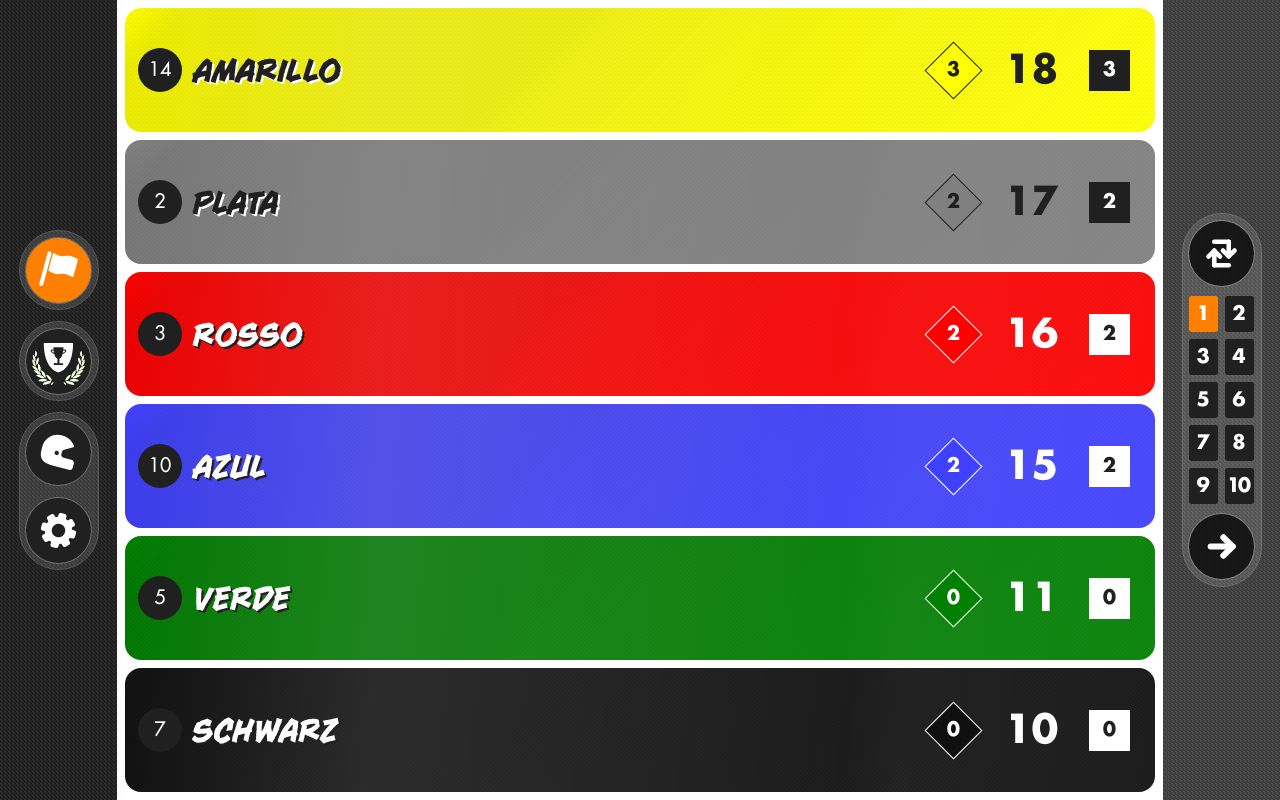
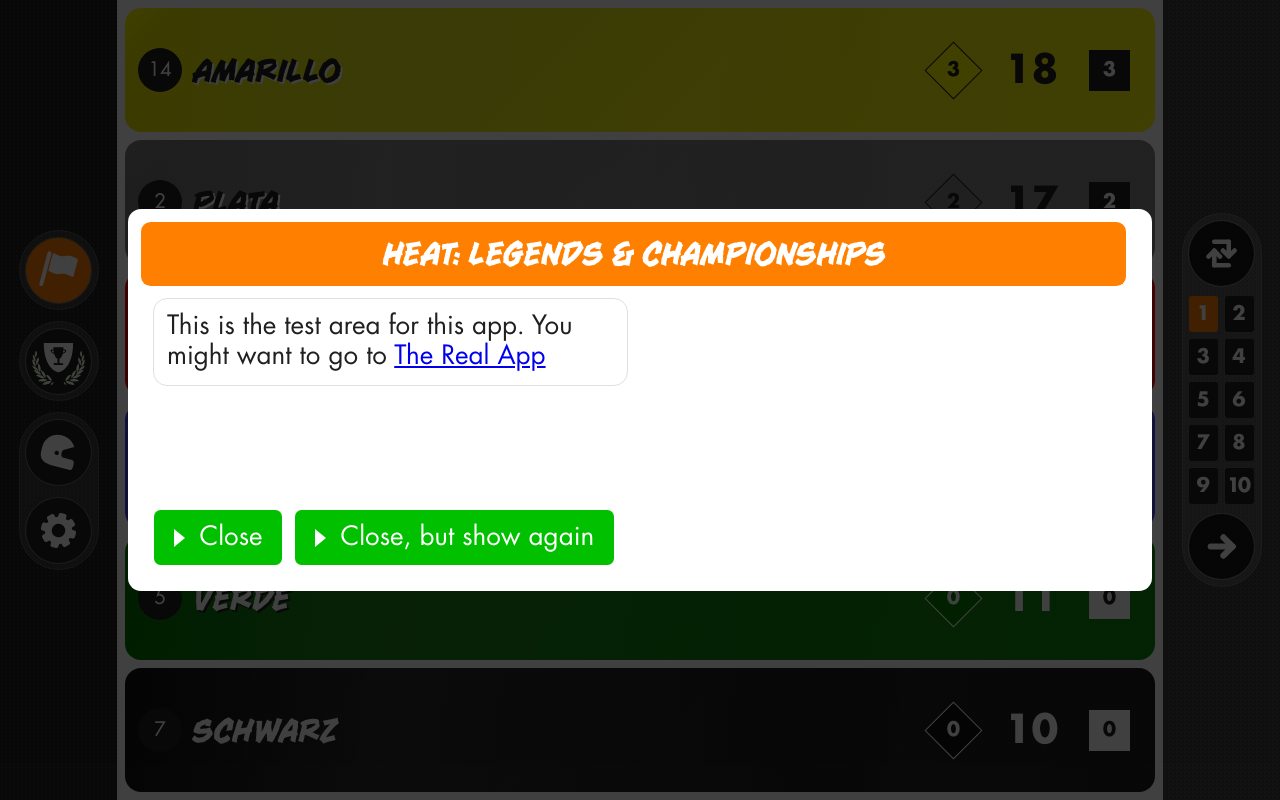
Before and after one commit to meewarwoowoo/heat-legends, a React (Vite) app: page / in a window 1280 px wide. Built offline with nearby package versions, Linux system fonts and the light colour scheme.

Commit message:
Added Hail message

```diff
--- a/src/App.css
+++ b/src/App.css
@@ -151,7 +151,7 @@
 #root main header h3  { font-size: 1em ; padding: 0 ; margin: 0.5em 0.5em 0.5em 0; }
 
 
-.action-do   { position: relative ; display: inline-block ; background-color:  var(--on) ; color:  var(--wht) ; border-radius: var(--edge) ; padding: 0.5em 0.75em 0.5em 1.75em ; font-family: var(--text-font);  cursor: pointer; }
+.action-do   { position: relative ; display: inline-block ; background-color:  var(--on) ; color:  var(--wht) ; border-radius: var(--edge) ; padding: 0.5em 0.75em 0.5em 1.75em ; font-family: var(--text-font);  cursor: pointer; white-space: nowrap ;}
 .action-do::before   { position: absolute  ; content: ''; top: calc( 50% - 0.325em )  ; left: 0.75em ; width: 0 ; height: 0 ; border: 0.375em solid transparent ; border-left-color: var(--wht) ; border-left-width: 0.45em  ; }
 .action-do:hover  { background-color:  var(--blk) ;  outline: 0.125em solid var(--hgh) ;  }
 .warning .action-do  { background-color:  var(--warning) ; }
@@ -172,7 +172,15 @@
 #root main.use--new-1963 .cnt--actions .action.season-1964  { display: flex ; }
 
 
-#over  { position: fixed ; inset: 0 ; display: grid ; align-items: center ; justify-items: center ; background-color: var(--blk-high) ; color: var(--wht) ; --edge: 0.25em  ; --gap: 0.5em  ; }
+#hail  { position: fixed ; inset: 0 ; z-index: 100 ;  display: grid ; align-items: center ; justify-items: center ; background-color: var(--blk-high) ; color: var(--wht) ; --edge: 0.25em  ; --gap: 0.5em  ; }
+#hail .ins  { max-width: 80%;  color: var(--blk) ; background-color: var(--wht) ; border-radius: 0.5em ; padding: 0.5em 1em 0.5em 0.5em ;  }
+#hail .ins p   { display: flex ; align-items: center ; justify-content: center ; gap: 0 ; width: 100% ; height: 100% ; border-radius: var(--edge) ; background-color: var(--heat); color: var(--wht) ; padding: 0.25em 0.5em; margin: 0 ; font-family: var(--font) ; font-weight: 400 ; text-transform: uppercase ; font-size: 1.5em ;}
+#hail .ins ul.notes  { display: grid ; gap: 0.5em ; grid-template: 1fr 1fr / 1fr 1fr ; align-items: stretch ; justify-items: stretch ; font-family: var(--text-font);  list-style-type: none ; padding: 0 ; margin: 0.5em ; }
+#hail .ins ul.notes li   { list-style-type: none ; padding: 0.5em ; margin: 0 ; outline: 1px solid var(--blk-low) ; border-radius: 0.5em ;  }
+#hail .ins ul.actions  { display: flex ; flex-flow: row wrap ; gap: 0.5em ; margin: 0 ; padding: 0.5em  ; list-style-type: none ; }
+#hail .ins ul.actions li  { list-style-type: none ; }
+
+#over  { position: fixed ; inset: 0 ; z-index: 100 ;  display: grid ; align-items: center ; justify-items: center ; background-color: var(--blk-high) ; color: var(--wht) ; --edge: 0.25em  ; --gap: 0.5em  ; }
 #over .ins  { max-width: 400px;  color: var(--blk) ; background-color: var(--wht) ; border-radius: 0.5em ; padding: 0.5em 1em 0.5em 0.5em ;  }
 #over .ins p  { margin: 0 ; padding: 0.5em  ; }
 #over .ins ul  { display: flex ; gap: 0.5em ; margin: 0 ; padding: 0.5em  ; list-style-type: none ; }
--- a/src/Config.jsx
+++ b/src/Config.jsx
@@ -1,6 +1,4 @@
 import React , { useState , useReducer } from 'react';
-import { defaultConfigJSON } from './localJSON';
-import { doToast , doConfirm } from './util/Utils';
 
 const Config = (props) => {
 	const [ showNumber , setShowNumber ] = useState(props.configJSON.showNumber);
@@ -19,13 +17,6 @@
 		workingConfigJSON[valueToEdit] = valueToSet ;
 		props.setConfigJSON(workingConfigJSON);
     };
-
-	const resetSettings = () => {
-		doConfirm("resetSettings?", () => {
-			props.setMain("Race") ;
-		});
-	};
-
 
 	return (
 		<>
--- a/src/Drivers.jsx
+++ b/src/Drivers.jsx
@@ -1,7 +1,7 @@
 import React, { useState } from 'react';
 import { defaultDriversJSON ,defaultDriversSpeedGridJSON } from './localJSON';
 import { DriverConfig } from './DriverConfig';
-import { doToast , doConfirm } from './util/Utils';
+import { doConfirm } from './util/Utils';
 
 import './Drivers.css';
 
--- /dev/null
+++ b/src/Hail.jsx
@@ -0,0 +1,30 @@
+import React, { useState } from 'react';
+
+
+const Hail = (props) => {
+	const [ hailed , setHailed ] = useState(props.configJSON.hailed);
+
+    function setLocalConfigJSON(valueToSet,valueToEdit){
+		let workingConfigJSON = {...props.configJSON};
+		workingConfigJSON[valueToEdit] = valueToSet ;
+		props.setConfigJSON(workingConfigJSON);
+    };
+
+	return (
+        !hailed &&
+		<div id="hail">
+            <div className="ins">
+                <p>Heat: Legends &amp; Championships</p>
+                <ul className="notes">
+                    <li>This is the test area for this app.  You might want to go to <a href="//heat.boardinthevillage.co.uk">The Real App</a></li>
+                </ul>
+                <ul className="actions">
+                    <li className="action-do" id="over--cancel" onClick={(e)=>{ setLocalConfigJSON(true,'hailed') ; setHailed(true);}}>Close</li>
+                    <li className="action-do" id="over--close" onClick={(e)=>{ setHailed(true);}}>Close, but show again</li>
+                </ul>
+            </div>
+        </div>
+	);
+};
+
+export default Hail;
--- a/src/Header.jsx
+++ b/src/Header.jsx
@@ -1,5 +1,4 @@
 import React from 'react';
-import { getActiveRaceIdx , getNumberWithOrdinal , getDriverFromId , getDriverArticleDataColour , getFlagFromTrack , getResultFromRace , getPointsFromRace , getTrackFromAbbr , doToast , doConfirm } from './util/Utils';
 
 
 const SeasonHeader = (props) => {
--- a/src/Main.jsx
+++ b/src/Main.jsx
@@ -7,6 +7,7 @@
 import Round from './Round';
 import Drivers from './Drivers';
 import Config from './Config';
+import Hail from './Hail';
 
 const Main = (props) => {
 
@@ -45,7 +46,7 @@
 	};
 
 	if (props.main === 'Race') {
-		return <Race {...props} {...backboneProps} />
+		return <><Race {...props} {...backboneProps} /><Hail {...backboneProps} /></>
 	};
 	if (props.main === 'Seasons') {
 		return <Seasons {...props} {...backboneProps} />
--- a/src/Race.jsx
+++ b/src/Race.jsx
@@ -1,6 +1,6 @@
 import React, { useState } from 'react';
 import { defaultDeckJSON , defaultDriversSpeedGridJSON } from './localJSON';
-import { shuffleDeck , doToast , doConfirm } from './util/Utils';
+import { shuffleDeck , doToast } from './util/Utils';
 import { shuffle , next  } from './images';
 import Driver from './Driver';
 import './Race.css';
--- a/src/Results.jsx
+++ b/src/Results.jsx
@@ -1,5 +1,5 @@
 import React from 'react';
-import { getActiveRaceIdx , getNumberWithOrdinal , getDriverFromId , getDriverArticleDataColour , getFlagFromTrack , getResultFromRace , getPointsFromRace , getTrackFromAbbr , doToast , doConfirm } from './util/Utils';
+import { getNumberWithOrdinal , getDriverFromId , getDriverArticleDataColour , getFlagFromTrack , getResultFromRace , getPointsFromRace , getTrackFromAbbr , doConfirm } from './util/Utils';
 import Header from './Header';
 import './Results.css';
 
--- a/src/Round.jsx
+++ b/src/Round.jsx
@@ -1,6 +1,6 @@
 import React, { useState , useReducer } from 'react';
 import { defaultPlacesJSON, defaultDeckJSON , defaultDriversSpeedGridJSON } from './localJSON';
-import { getTrackFromAbbr , getActiveRaceIdx , shuffleDeck , doToast , doConfirm } from './util/Utils';
+import { getActiveRaceIdx , shuffleDeck } from './util/Utils';
 import { shuffle , next } from './images';
 import Header from './Header';
 import Driver from './Driver';
@@ -15,7 +15,6 @@
 	const [, forceUpdate] = useReducer(x => x + 1, 0);
 
 	const setShuffledDeck = () => {
-		doToast('Shuffle')
 		shuffleDeck(deckJSON);
 		setDeckCard(-1);
 		setTimeout(() => {
--- a/src/Standings.jsx
+++ b/src/Standings.jsx
@@ -1,5 +1,5 @@
 import React from 'react';
-import { getActiveRaceIdx , getNumberWithOrdinal , getDriverFromId , getDriverArticleDataColour , getFlagFromTrack , getResultFromRace , getPointsFromRace , getTrackFromAbbr , doToast , doConfirm } from './util/Utils';
+import { getNumberWithOrdinal , getDriverFromId , getDriverArticleDataColour , getFlagFromTrack , getResultFromRace , getPointsFromRace ,  doConfirm } from './util/Utils';
 import Header from './Header';
 import './Standings.css';
 
@@ -62,7 +62,6 @@
 			};
 			standingPoints = p
 		})
-		console.table(standings)
 		return standings;
 	};
 
```
